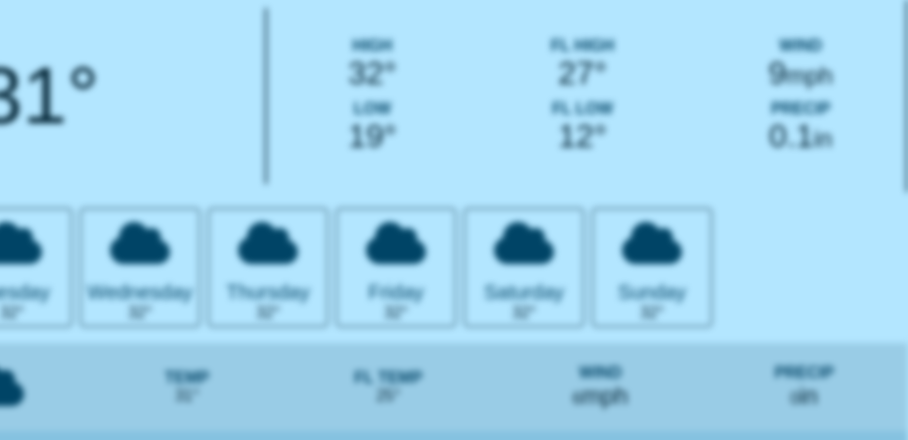
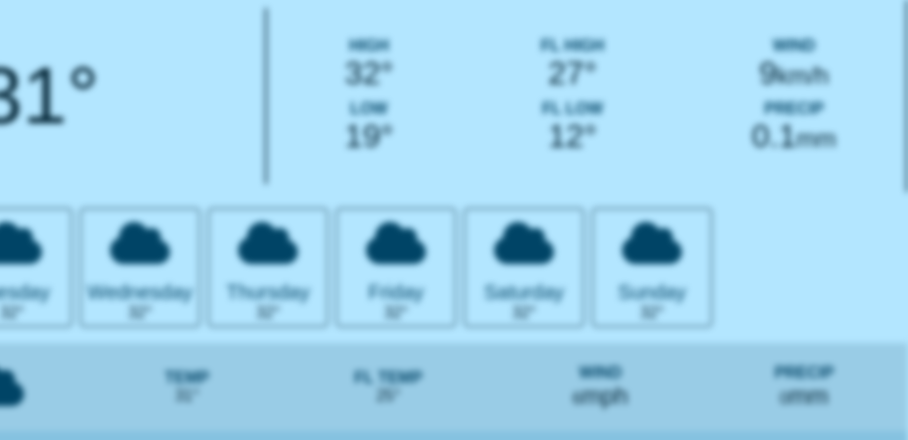
Before and after one commit to Viveks-Practice/Weather-Viewing-Website, a website built with Vite: page index.html in a window 1280 px wide. Shown: the top 440 px of the page, 372-1280 px from the left. Built offline with nearby package versions, Linux system fonts and the light colour scheme; no server answers.

Commit message:
changed 'mph' to 'km/h' and 'in' to 'mm'

```diff
--- a/index.html
+++ b/index.html
@@ -31,7 +31,7 @@
           <div class="label">Wind</div>
           <div>
             <span class="day-card-temp" data-current-wind>9</span
-            ><span class="value-sub-info">mph</span>
+            ><span class="value-sub-info">km/h</span>
           </div>
         </div>
         <div class="info-group">
@@ -51,7 +51,7 @@
           <div class="label">Precip</div>
           <div>
             <span class="day-card-temp" data-current-precip>0.1</span
-            ><span class="value-sub-info">in</span>
+            ><span class="value-sub-info">mm</span>
           </div>
         </div>
       </div>
@@ -128,7 +128,7 @@
           <td>
             <div class="info-group">
               <div class="label">PRECIP</div>
-              <div>0<span class="value-sub-info">in</span></div>
+              <div>0<span class="value-sub-info">mm</span></div>
             </div>
           </td>
         </tr>
@@ -487,7 +487,7 @@
           <div class="info-group">
             <div class="label">WIND</div>
             <div>
-              <span class="day-card-temp" data-wind></span><span class="value-sub-info">mph</span>
+              <span class="day-card-temp" data-wind></span><span class="value-sub-info">km/h</span>
             </div>
           </div>
         </td>
@@ -495,7 +495,7 @@
           <div class="info-group">
             <div class="label">PRECIP</div>
             <div>
-              <span class="day-card-temp" data-precip></span><span class="value-sub-info">in</span>
+              <span class="day-card-temp" data-precip></span><span class="value-sub-info">mm</span>
             </div>
           </div>
         </td>
```
